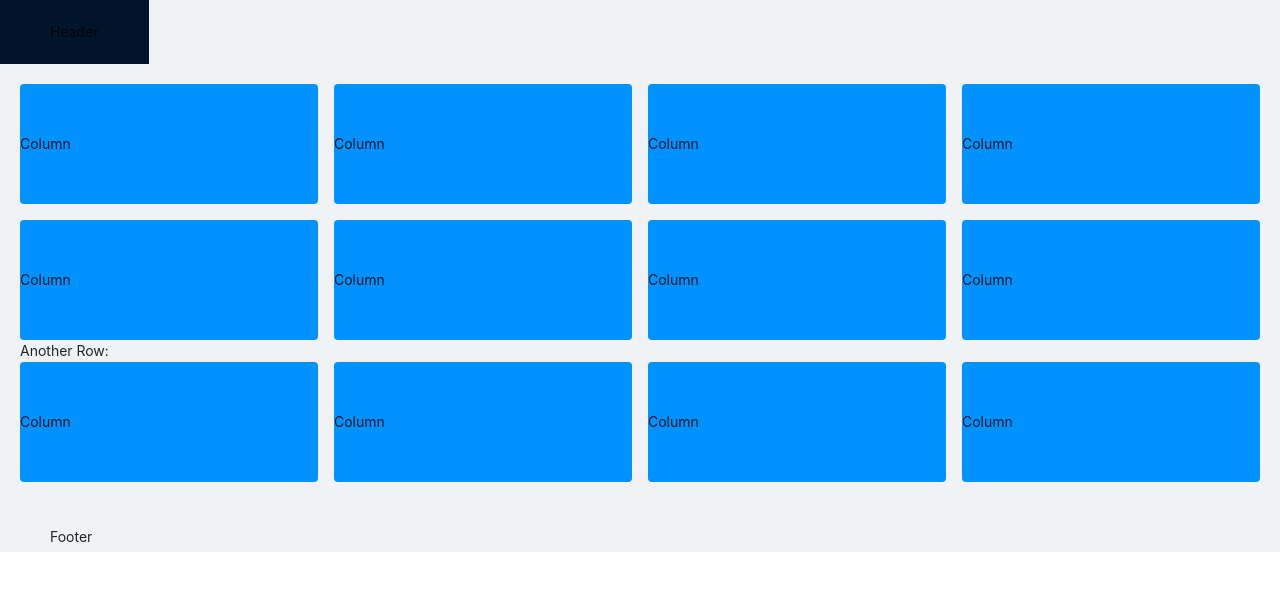
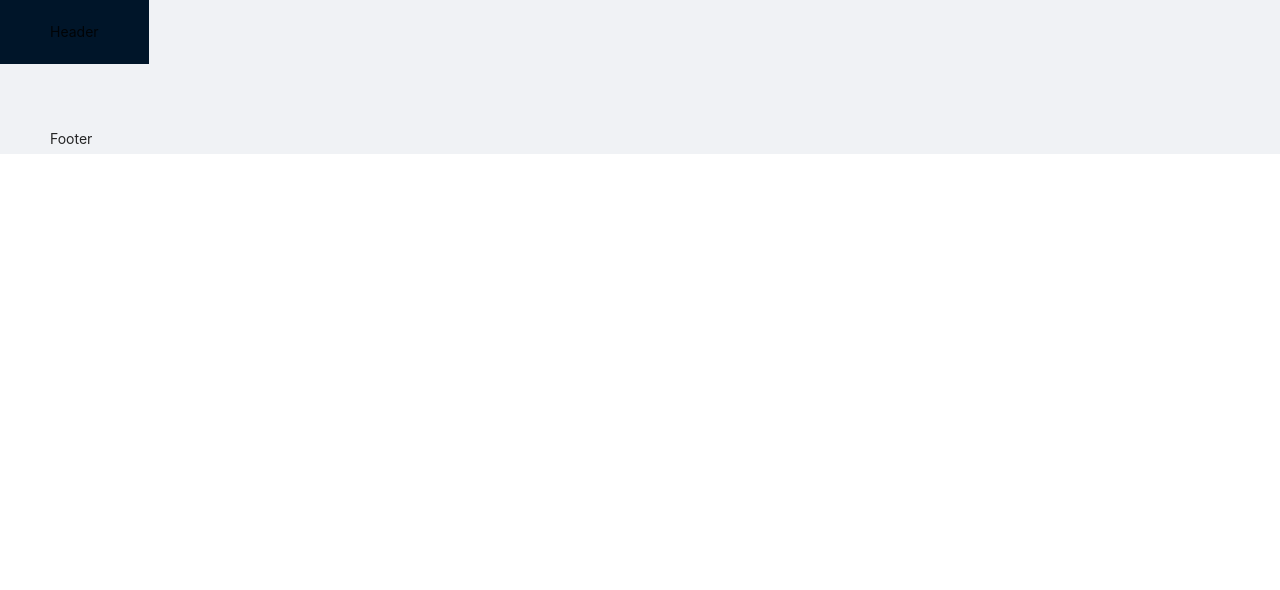
Before and after one commit to impedance/honeykeeper, a React (Create React App) app: page / in a window 1280 px wide. Shown: the top 590 px of the page. Built offline with nearby package versions, Linux system fonts and the light colour scheme.

Commit message:
add function

```diff
--- a/src/App.tsx
+++ b/src/App.tsx
@@ -1,35 +1,33 @@
 import { Col, Layout, Row } from 'antd';
 import { Content, Footer, Header } from 'antd/lib/layout/layout';
-import { useState } from 'react';
 import "antd/dist/antd.css";
-import React from 'react';
+import React, { useState } from 'react';
 import './App.css';
 
 
 const App: React.FC = () => {
 
-  const cols = [];
-  const colCount = 4;
+  const [items, setItems] = useState<JSX.Element[]>([]);
 
-  for (let i = 0; i < colCount; i++) {
-    cols.push(
-      <Col key={i.toString()} span={24 / colCount}>
-        <div>Column</div>
+  const addItem = () => {
+    const newItem =
+      <Col span={6}>
+        <div>Item</div>
       </Col>
-    );
+    setItems([...items, newItem])
   }
+
   return (
     <Layout>
       <Row>
-        <Header className='accounts-area'>Header</Header>
+        <Col>
+          <Header className='accounts-area' onClick={addItem}>Header</Header>
+        </Col>
       </Row>
       <Content className='content'>
-        <Row gutter={[16, 16]}>
-          {cols}
-          {cols}
+        <Row gutter={[32, 32]}>
+          {items}
         </Row>
-        Another Row:
-        <Row gutter={[16, 16]}>{cols}</Row>
       </Content>
       <Row>
         <Col>
--- a/src/index.css
+++ b/src/index.css
@@ -37,7 +37,7 @@ code {
   border: 0;
 }
 [class~='ant-col'] > div {
-  height: 120px;
+  height: 130px;
   font-size: 14px;
   line-height: 120px;
   background: #0092ff;
```
